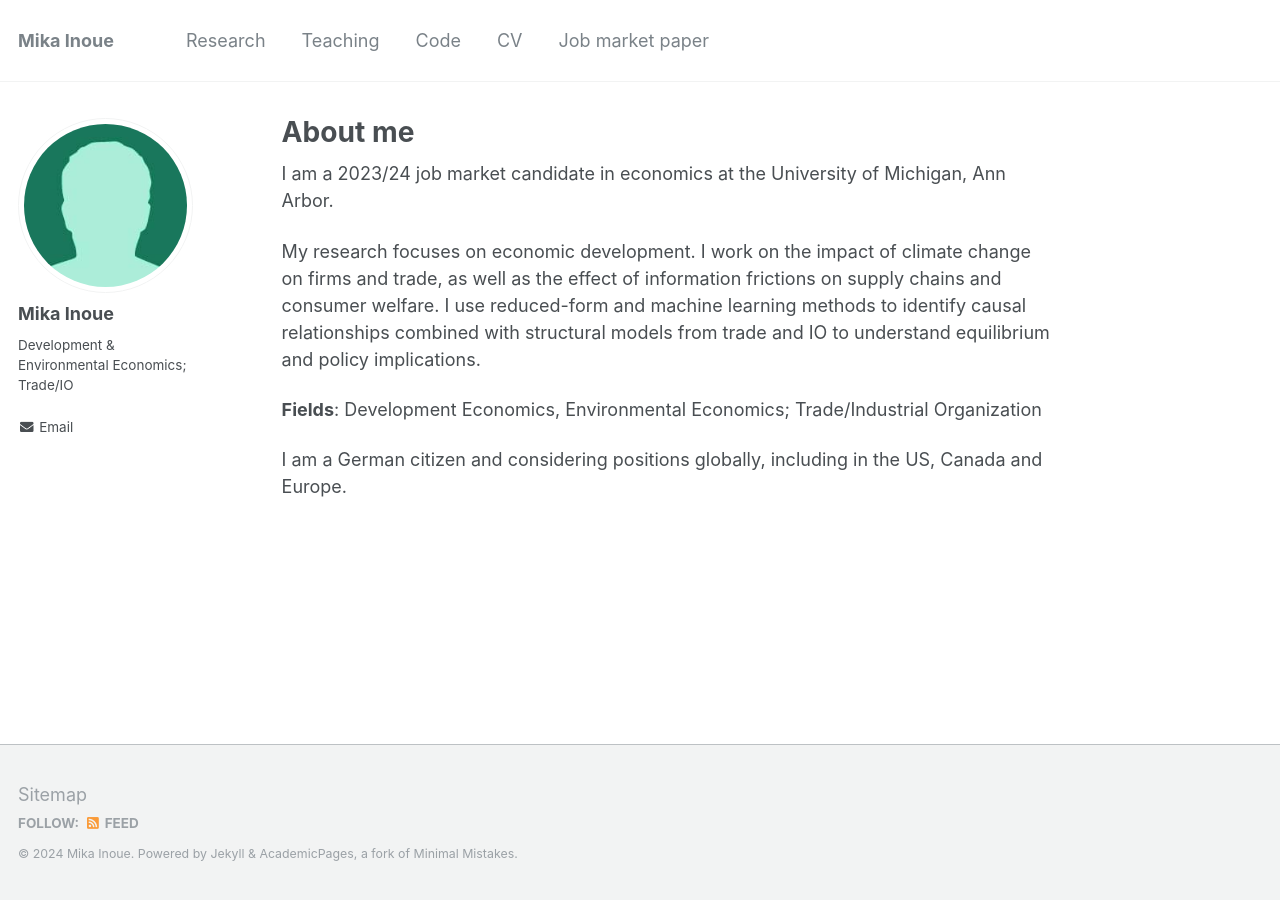
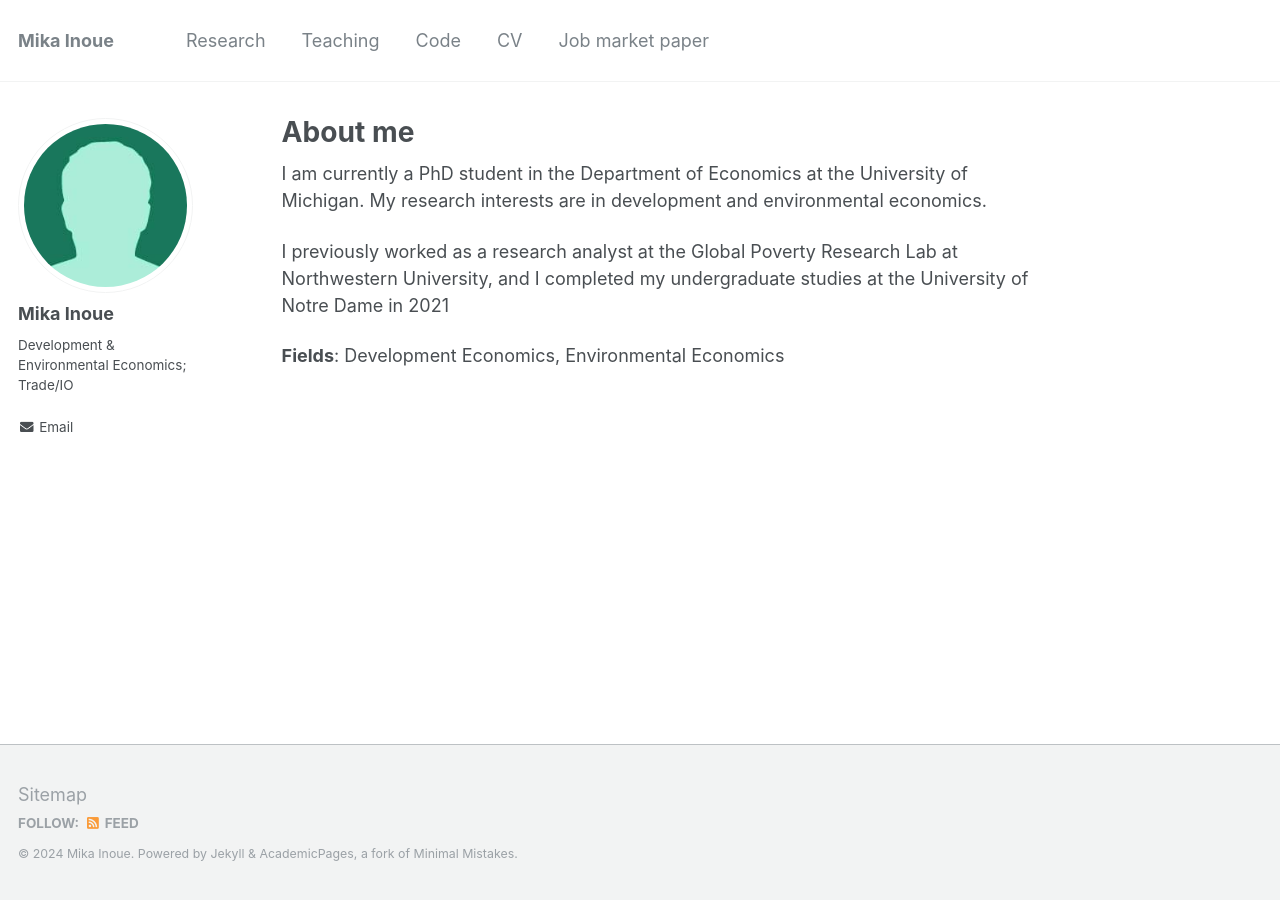
Before and after one commit to mdinoue/mdinoue.github.io, a Jekyll site: the page built from _pages/about.md, in a window 1280 px wide. Built offline with Jekyll 4.4.1, drawn with Linux system fonts in a browser that asks for light colours.

Commit message:
Update about.md

```diff
--- a/_pages/about.md
+++ b/_pages/about.md
@@ -7,10 +7,11 @@ redirect_from:
   - /about.html
 ---
 
-I am a 2023/24 job market candidate in economics at the University of Michigan, Ann Arbor.
+ I am currently a PhD student in the Department of Economics at the University of
+ Michigan. My research interests are in development and environmental economics.
 
-My research focuses on economic development. I work on the impact of climate change on firms and trade, as well as the effect of information frictions on supply chains and consumer welfare. I use reduced-form and machine learning methods to identify causal relationships combined with structural models from trade and IO to understand equilibrium and policy implications.
+ I previously worked as a research analyst at the Global Poverty Research Lab at
+ Northwestern University, and I completed my undergraduate studies at the University of
+ Notre Dame in 2021
 
-**Fields**: Development Economics, Environmental Economics; Trade/Industrial Organization
-
-I am a German citizen and considering positions globally, including in the US, Canada and Europe.
+**Fields**: Development Economics, Environmental Economics
```
